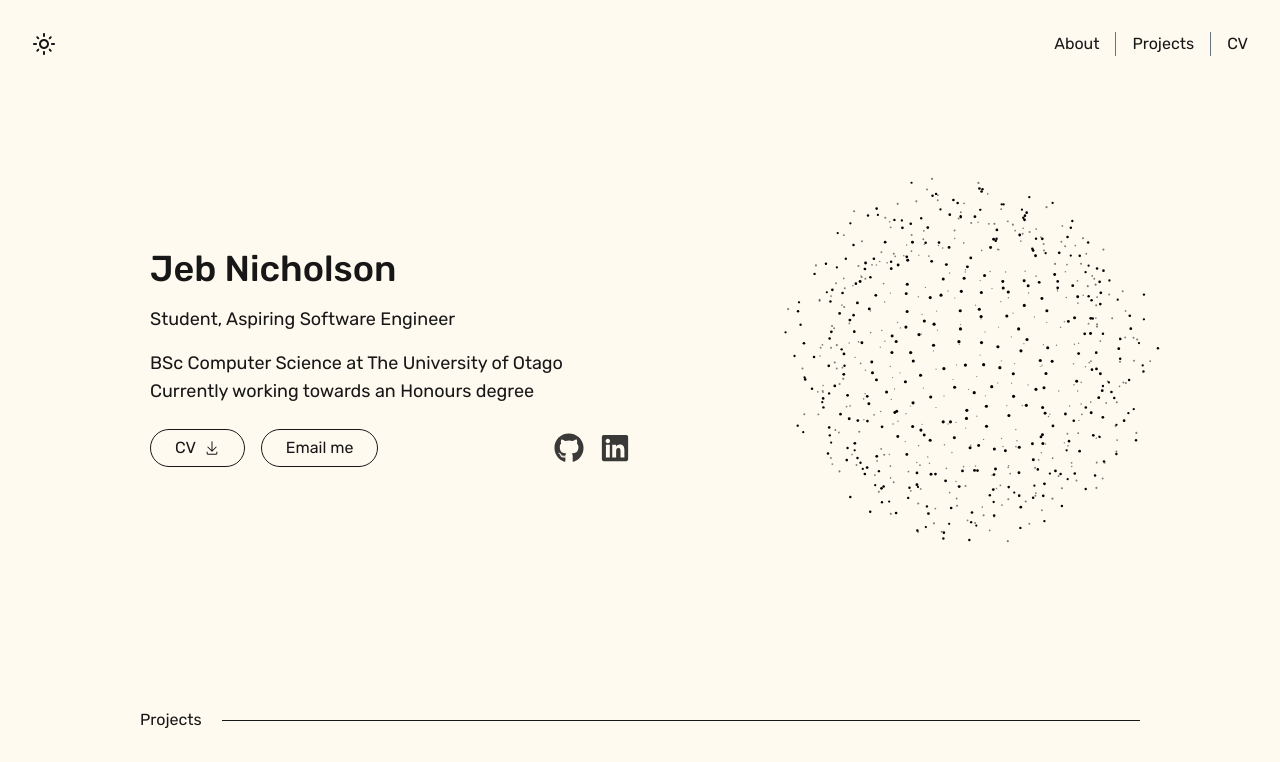
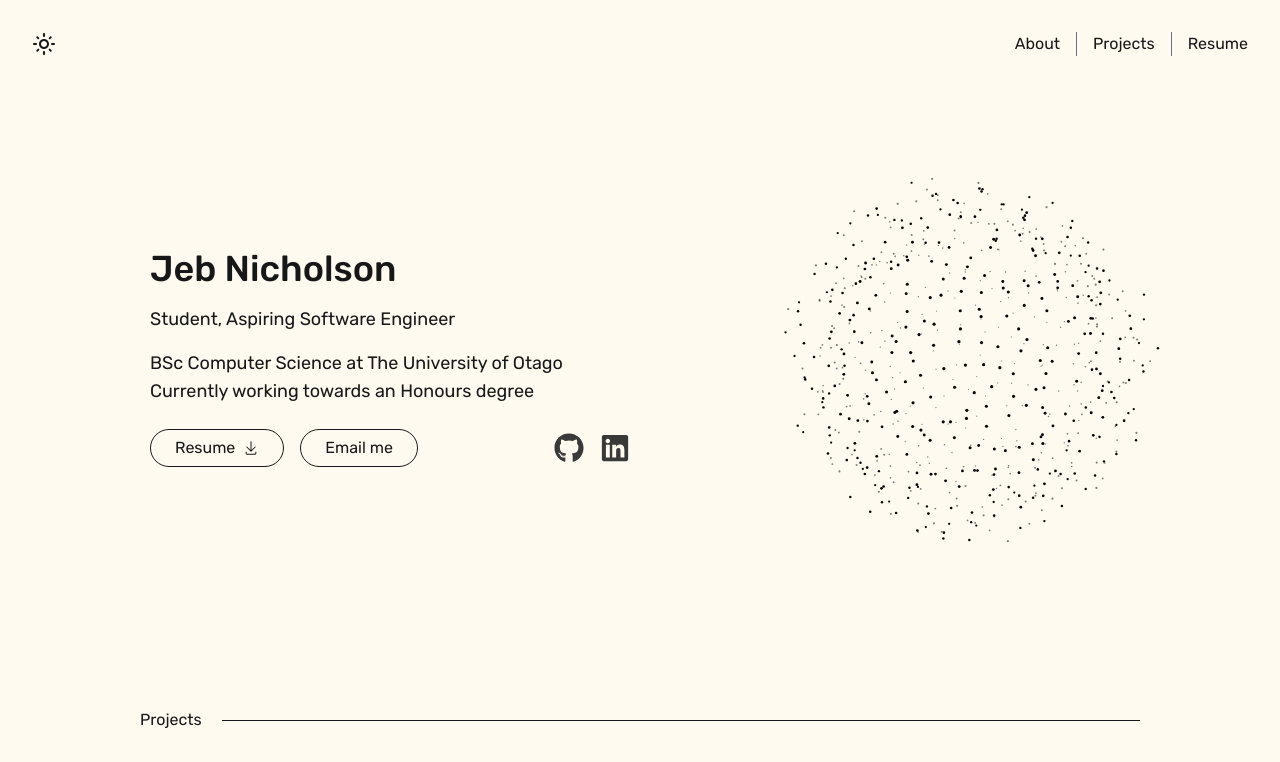
Before and after one commit to jeb5/personal-website, a Next.js app: page / in a window 1280 px wide. Shown: the top 762 px of the page. Built offline with nearby package versions, Linux system fonts and the light colour scheme.

Commit message:
Updated Resume

```diff
--- a/src/app/components/Header.tsx
+++ b/src/app/components/Header.tsx
@@ -1,7 +1,7 @@
 "use client";
 import ThemeToggle from "./ThemeToggle";
 
-export default function Header({ CVURL }: { CVURL: string }) {
+export default function Header({ RESUME_URL }: { RESUME_URL: string }) {
   const scrollToId = (id: string) => {
     const element = document.getElementById(id);
     if (element) {
@@ -26,8 +26,8 @@ export default function Header({ CVURL }: { CVURL: string }) {
           </li>
           <div className="h-6 w-[1px] bg-gray-500" />
           <li>
-						<a className="select-none" href={CVURL} download="Jeb Nicholson - CV.pdf">
-							CV
+            <a className="select-none" href={RESUME_URL} download>
+              Resume
             </a>
           </li>
         </ul>
--- a/src/app/components/Hero.tsx
+++ b/src/app/components/Hero.tsx
@@ -3,7 +3,7 @@ import { FaLinkedin, FaGithub } from "react-icons/fa6";
 
 import Button from "./Button";
 import Curio from "./Curio";
-export default function Hero({ CVURL }: { CVURL: string }) {
+export default function Hero({ RESUME_URL }: { RESUME_URL: string }) {
   return (
     <div
       id="about"
@@ -24,10 +24,10 @@ export default function Hero({ CVURL }: { CVURL: string }) {
           </div>
           <div className="flex flex-col xsm:flex-row xsm:justify-between justify-center xsm:items-end mt-6 mb-4 gap-y-6">
             <div className="flex flex-row gap-4">
-							<Button className="grow xsm:grow-0" href={CVURL} download>
-								CV <GoDownload className="ml-2" aria-hidden />
+              <Button className="grow xsm:grow-0" href={RESUME_URL} download>
+                Resume <GoDownload className="ml-2" aria-hidden />
               </Button>
-							<Button className="grow xsm:grow-0" href="mailto:contact@jebnicholson.com">
+              <Button className="grow xsm:grow-0" href="mailto:hello@jebnicholson.com">
                 Email me
               </Button>
             </div>
--- a/src/app/page.tsx
+++ b/src/app/page.tsx
@@ -3,13 +3,13 @@ import Hero from "./components/Hero";
 import Header from "./components/Header";
 import Projects from "./components/Projects";
 
-const CVURL = "cv.pdf";
+const RESUME_URL = "Jeb Nicholson Resume.pdf";
 
 export default function Home() {
   return (
     <body>
-			<Header CVURL={CVURL} />
-			<Hero CVURL={CVURL} />
+      <Header RESUME_URL={RESUME_URL} />
+      <Hero RESUME_URL={RESUME_URL} />
       <Projects />
       <Footer />
     </body>
```
Also changed, not shown: 2 other files (tests, documents, lock files or other folders). Lines whose indentation alone changed are shown as unchanged.
